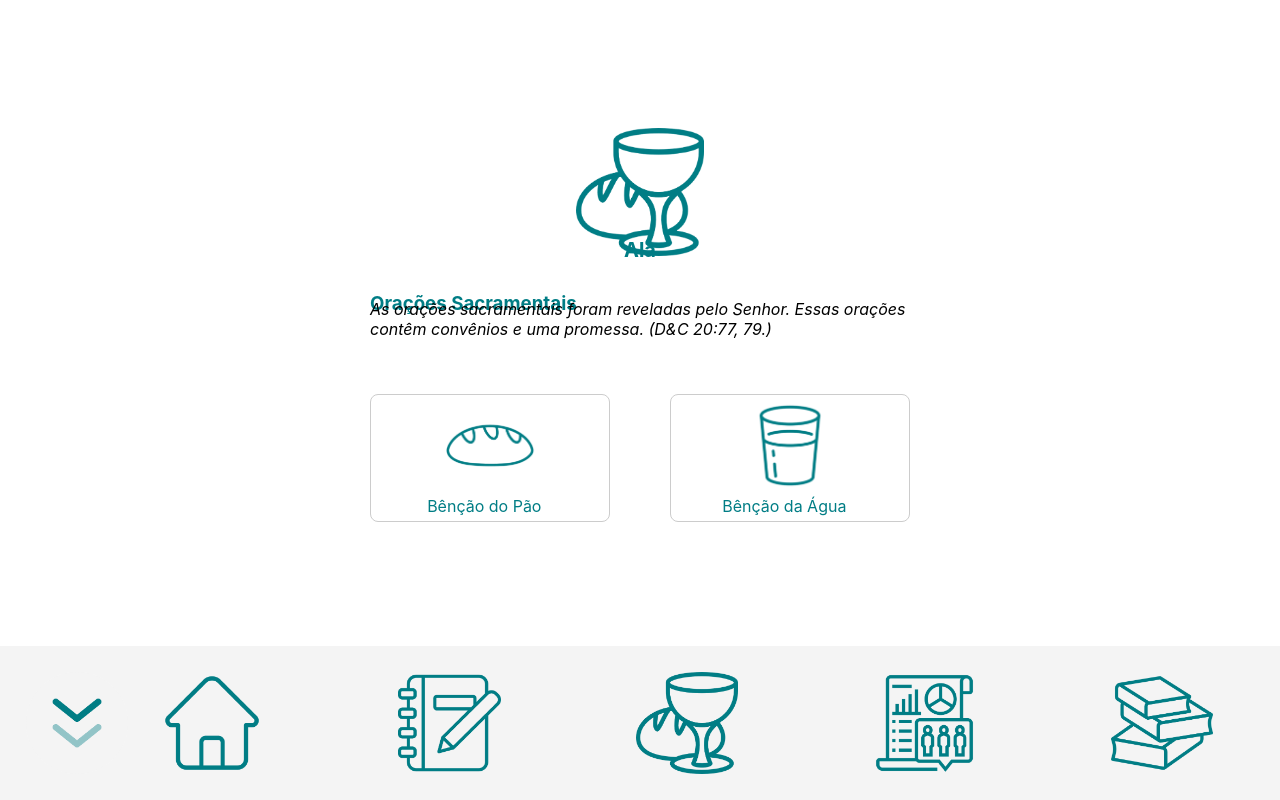
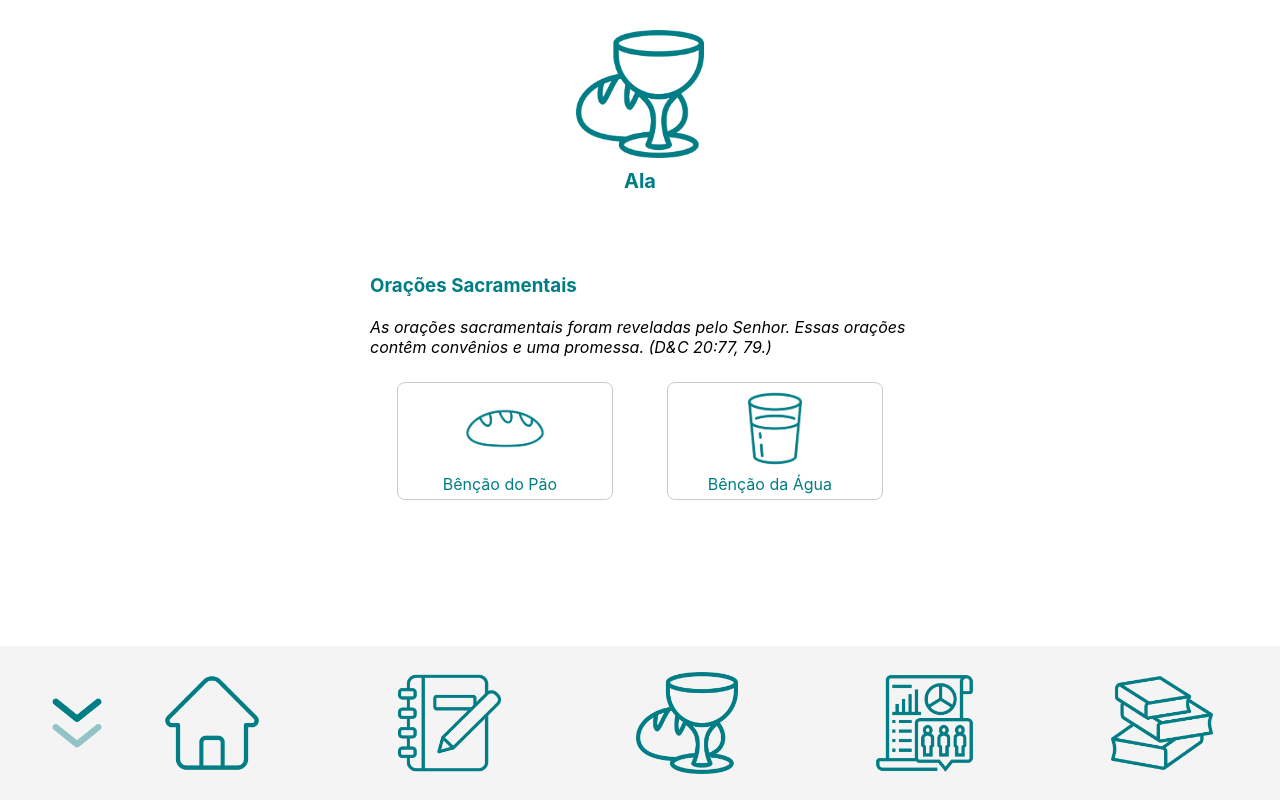
Before and after one commit to brenoalv3s/app-agendaSacramental, a React (Create React App) app: page /sacramento in a window 1280 px wide. Built offline with nearby package versions, Linux system fonts and the light colour scheme; what reactfire would draw is missing.

Commit message:
implementação do componente sacramento

```diff
--- a/src/components/Sacramento.css
+++ b/src/components/Sacramento.css
@@ -1,7 +1,7 @@
 .sacramento-container {
     display: flex;
     flex-direction: column;
-
+    padding: 30px;
     max-width: 600px;
     margin: 0 auto;
     text-align: left;
@@ -14,14 +14,11 @@
     margin-bottom: 2%;
     width: 10vw;
     height: 10vw;
-    margin-top: 10.0vw;
     border-radius: 10%;
 }
 
 .sacramento-info-name {
     font-size: 20px;
-    padding: 30px;
-    margin-top: -10%;
     color: #007D85;
     text-align: center;
     font-weight: bold;
@@ -30,22 +27,16 @@
 .sacramento-info-number {
     font-size: 18px;
     color: #007D85;
-    padding: -30px;
     margin-bottom: 15%;
     text-align: center;
-    margin-top: -30px;
 }
 
 .sacramento-subtítulo {
-    padding: 30px;
-    margin-top: -15%;
     text-align: left;
     color: #007D85;
 }
 
 .sacramento-paragrafo{
-    padding: 30px;
-    margin-top: -16%;
     font-size: 16px;
 }
 
--- a/src/components/Sacramento.js
+++ b/src/components/Sacramento.js
@@ -37,10 +37,7 @@ const Sacramento = () => {
           Essas orações contêm convênios e uma promessa.
           (D&C 20:77, 79.)
         </i>
-
-        {/* Novos cards */}
         <div className="sacramento-cards-container">
-          {/* Card Bênção do Pão */}
           <div className="sacramento-card">
             <img src={iconPao} alt="Bênção do Pão" />
             <span className="sacramento-card-title">Bênção do Pão</span>
```
